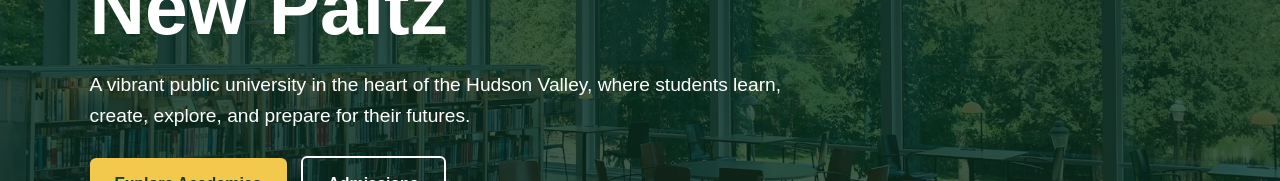
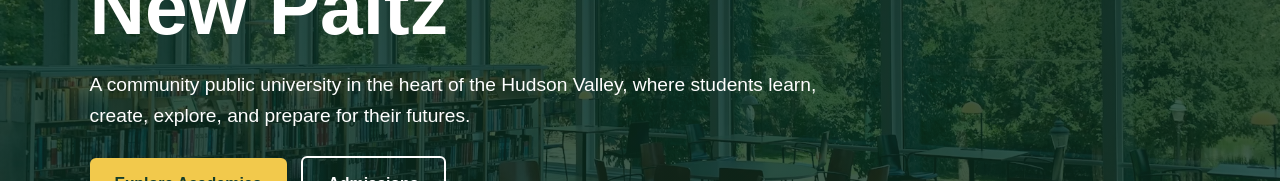
Before and after one commit to jewpaltz/Web-Design-Fall-2026, a plain HTML site: page index.html in a window 1280 px wide. Shown: the part 271-452 px from the top of the page. Drawn offline with Linux system fonts and the light colour scheme.

Commit message:
Update university description in index.html

```diff
--- a/index.html
+++ b/index.html
@@ -28,7 +28,7 @@
       <h1>The Awesome SUNY New Paltz</h1>
 
       <p>
-        A vibrant public university in the heart of the Hudson Valley,
+        A community public university in the heart of the Hudson Valley,
         where students learn, create, explore, and prepare for their futures.
       </p>
 
```
